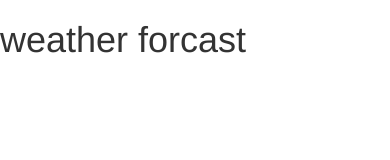
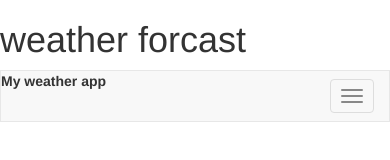
Before and after one commit to GurnamSingh1/8April_AjaxProject, a plain HTML site: page index.html in a window 390 px wide. Drawn offline with nearby package versions, Linux system fonts and the light colour scheme.

Commit message:
4.30 commit

```diff
--- a/index.html
+++ b/index.html
@@ -15,5 +15,23 @@
         <h1>
             weather forcast
         </h1>
+        <nav class="navbar navbar-default">
+            <div class="container">
+                <div class="navbar-header">
+                <a href="" class="nav-brand navbar-link"></a>
+                <img src="" alt=""><strong>My weather app</strong>
+                <button class="navbar-toggle collapsed" data-toggle="collapsed" data-target="navcol">
+                    <span class="sr-only">Toggle navigation</span>
+                    <span class="icon-bar"></span>
+                    <span class="icon-bar"></span>
+                    <span class="icon-bar"></span>
+                </button>
+
+            </div>
+            <div class="collapse"></div>
+
+            </div>
+
+        </nav>
     </body>
 </html>
```
